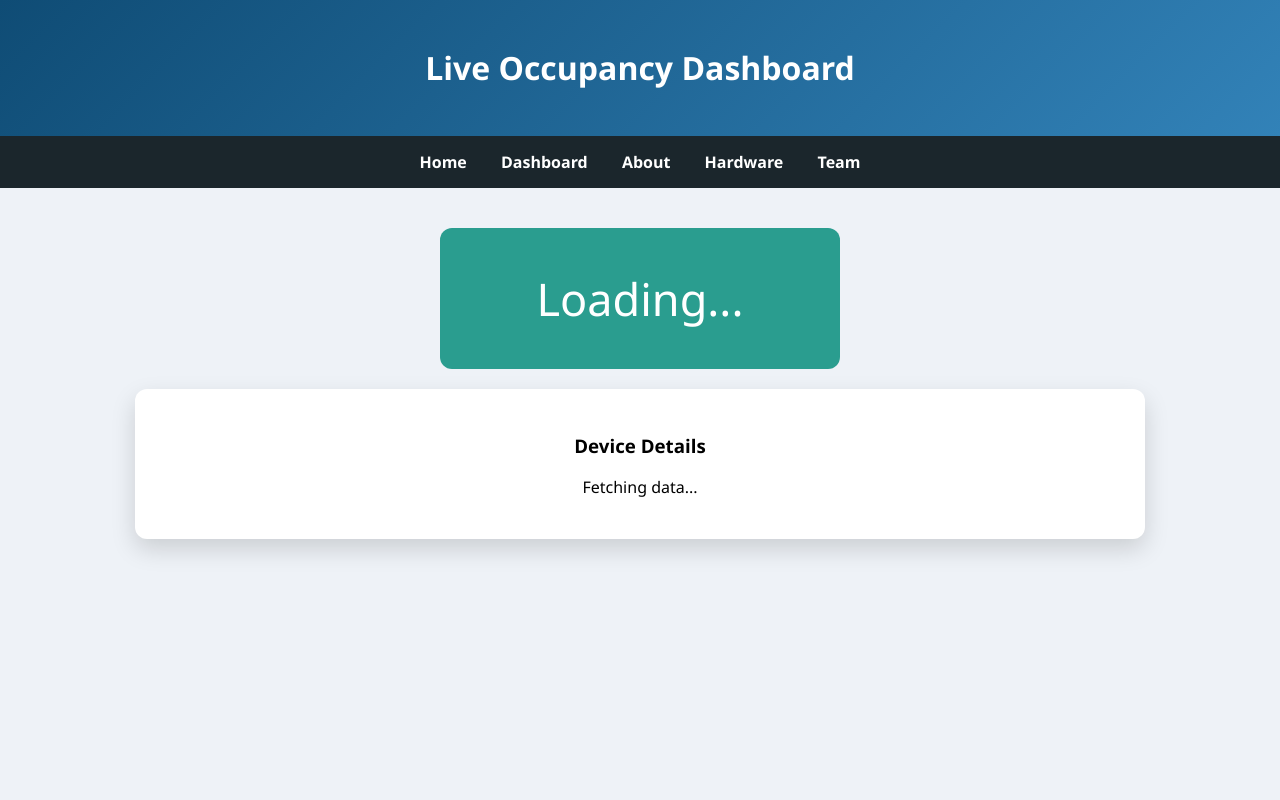
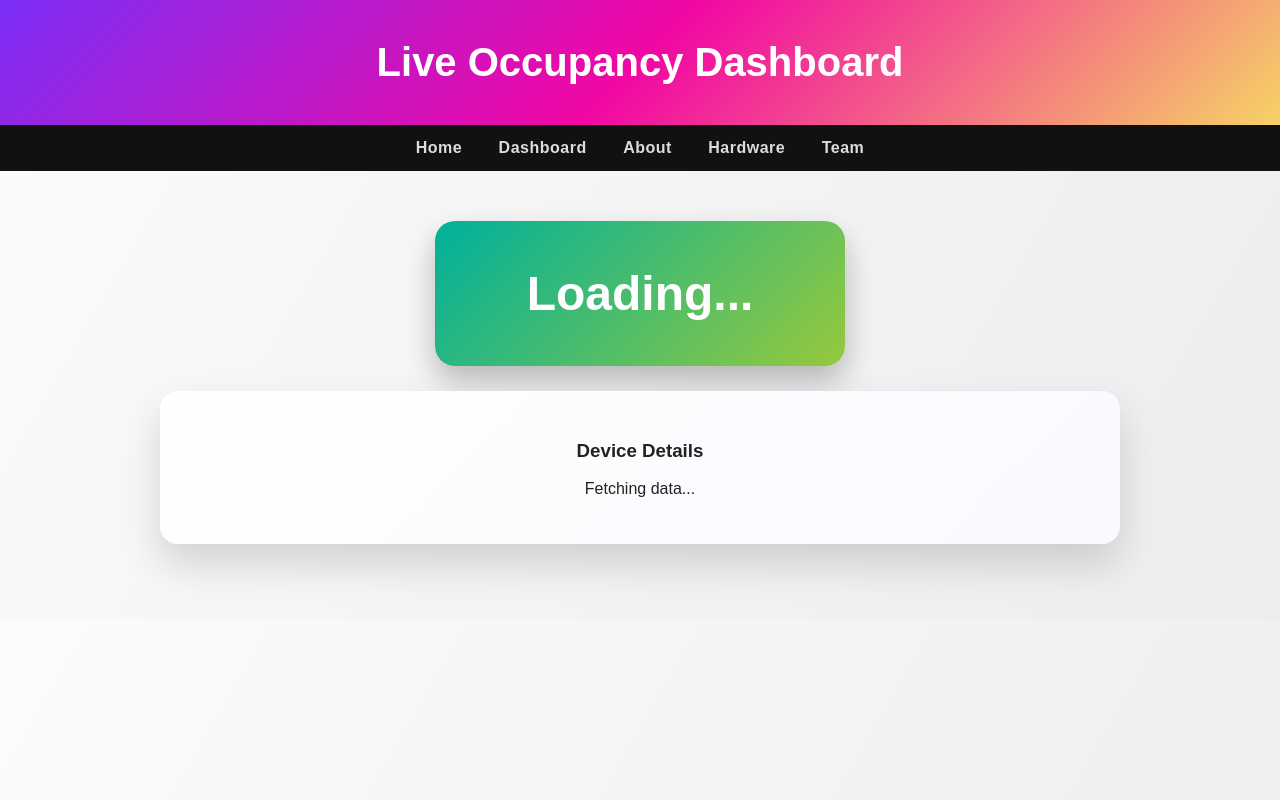
Before and after one commit to vinitjangir08/iot-desk-occupancy-new, a Flask app: page /dashboard in a window 1280 px wide. Run offline with Flask 3, Linux system fonts and the light colour scheme.

Commit message:
Update style.css

```diff
--- a/static/style.css
+++ b/static/style.css
@@ -1,64 +1,107 @@
-body{
-margin:0;
-font-family:Segoe UI;
-background:#eef2f7;
+body {
+  margin: 0;
+  font-family: "Poppins", Arial, sans-serif;
+  background: linear-gradient(120deg, #fdfbfb, #ebedee);
+  color: #222;
 }
 
-/* header */
-header{
-background:linear-gradient(135deg,#0f4c75,#3282b8);
-color:white;
-padding:25px;
-text-align:center;
+/* HEADER */
+header {
+  background: linear-gradient(135deg, #7b2ff7, #f107a3, #f6d365);
+  color: white;
+  padding: 40px 20px;
+  text-align: center;
 }
 
-/* navbar */
-nav{
-background:#1b262c;
-padding:15px;
-text-align:center;
-}
-nav a{
-color:white;
-margin:15px;
-text-decoration:none;
-font-weight:bold;
-}
-nav a:hover{
-color:#00d4ff;
+header h1 {
+  margin: 0;
+  font-size: 40px;
 }
 
-/* cards */
-.container{
-padding:40px;
-text-align:center;
+header p {
+  font-size: 18px;
+  opacity: 0.9;
 }
 
-.card{
-background:white;
-padding:25px;
-margin:20px auto;
-width:80%;
-border-radius:12px;
-box-shadow:0 10px 25px rgba(0,0,0,0.15);
+/* NAVBAR */
+nav {
+  background: #111;
+  padding: 14px;
+  text-align: center;
 }
 
-.status-box{
-font-size:45px;
-padding:40px;
-width:320px;
-margin:auto;
-border-radius:12px;
-color:white;
+nav a {
+  color: #ddd;
+  margin: 0 16px;
+  text-decoration: none;
+  font-weight: 600;
+  letter-spacing: 0.5px;
 }
 
-.occupied{background:#e63946;}
-.empty{background:#2a9d8f;}
+nav a:hover {
+  color: #f107a3;
+}
 
-footer{
-background:#1b262c;
-color:white;
-text-align:center;
-padding:15px;
-margin-top:40px;
+/* CONTAINERS */
+.container {
+  padding: 50px 20px;
+  text-align: center;
 }
+
+/* CARDS */
+.card {
+  background: linear-gradient(135deg, #ffffff, #f9f9ff);
+  padding: 30px;
+  margin: 25px auto;
+  width: 85%;
+  max-width: 900px;
+  border-radius: 18px;
+  box-shadow: 0 20px 40px rgba(0,0,0,0.15);
+  transition: transform 0.3s;
+}
+
+.card:hover {
+  transform: translateY(-5px);
+}
+
+/* DASHBOARD STATUS */
+.status-box {
+  font-size: 48px;
+  padding: 45px;
+  width: 320px;
+  margin: auto;
+  border-radius: 20px;
+  color: white;
+  font-weight: bold;
+  box-shadow: 0 15px 30px rgba(0,0,0,0.25);
+}
+
+.occupied {
+  background: linear-gradient(135deg, #ff416c, #ff4b2b);
+}
+
+.empty {
+  background: linear-gradient(135deg, #00b09b, #96c93d);
+}
+
+.info {
+  margin-top: 20px;
+  font-size: 18px;
+  color: #333;
+}
+
+/* LISTS */
+ul {
+  text-align: left;
+  display: inline-block;
+  font-size: 17px;
+}
+
+/* FOOTER */
+footer {
+  background: #111;
+  color: #aaa;
+  text-align: center;
+  padding: 18px;
+  margin-top: 50px;
+}
```
